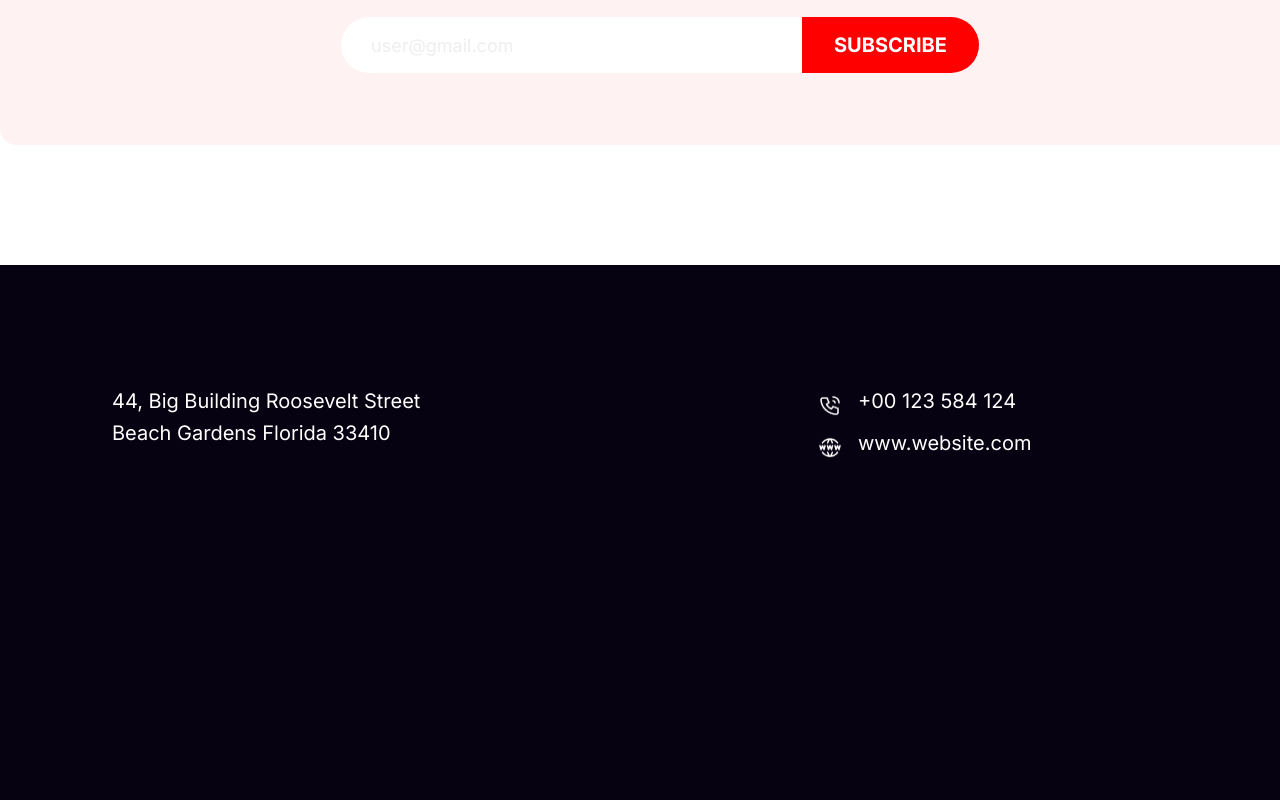
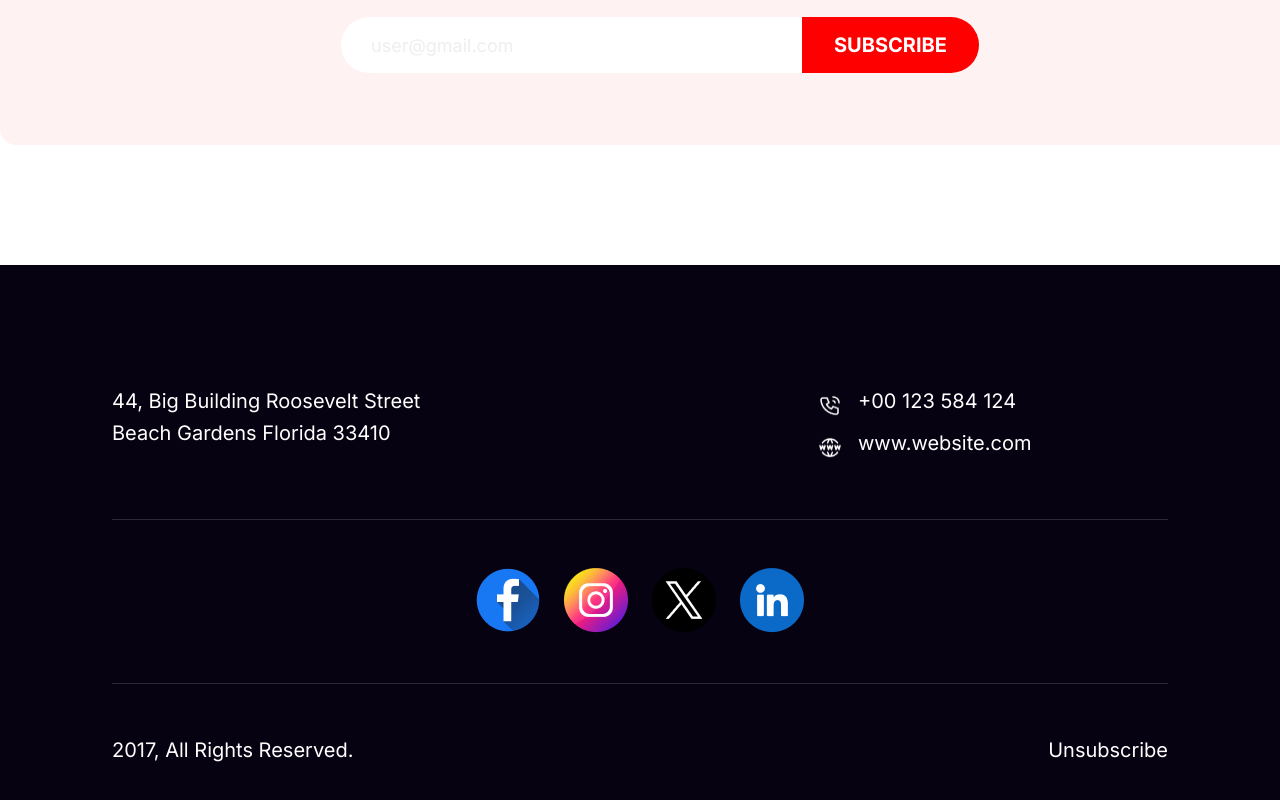
Before and after one commit to ariffaysalrupu/B9A1-New-Year-New-Mission, a plain HTML site: page index.html in a window 1280 px wide. Shown: the part 6431-7231 px from the top of the page. Drawn offline with Linux system fonts and the light colour scheme.

Commit message:
finished the project

```diff
--- a/index.html
+++ b/index.html
@@ -237,6 +237,28 @@
 
         </div>
 
+        <hr>
+
+        <div class="social-media">
+          <img src="resources/Facebook.png" alt="">
+          <img src="resources/Instagram.png" alt="">
+          <img src="resources/Twitter.png" alt="">
+          <img src="resources/Linkedin.png" alt="">
+        </div>
+
+        <hr>
+
+        <div class="footer-lower-text">
+
+          <div class="footer-lower-text-left">
+            <p>2017, All Rights Reserved.</p>
+          </div>
+
+          <div class="footer-lower-text-right">
+            <p>Unsubscribe</p>
+          </div>
+
+        </div>
 
       </div>
 
--- a/styles.css
+++ b/styles.css
@@ -530,3 +530,33 @@ align-self: center;
 .footer-text-right-number p{
     margin-left: 16px;
 }
+
+hr{
+    border: none;
+    border-top: 1px solid rgba(255, 255, 255, 0.15);
+    margin-top: 50px;
+}
+
+.social-media{
+    display: flex;
+    width: 100%;
+    align-items: center;
+    padding-top: 48px;
+    gap: 24px;
+    justify-content: center;
+}
+
+.footer-lower-text{
+    display: flex;
+    justify-content: space-between;
+}
+
+.footer-lower-text-left p{
+    color: #FFF;
+    margin-top: 50px;
+}
+
+.footer-lower-text-right p{
+    color: #FFF;
+    margin-top: 50px;
+}
```
